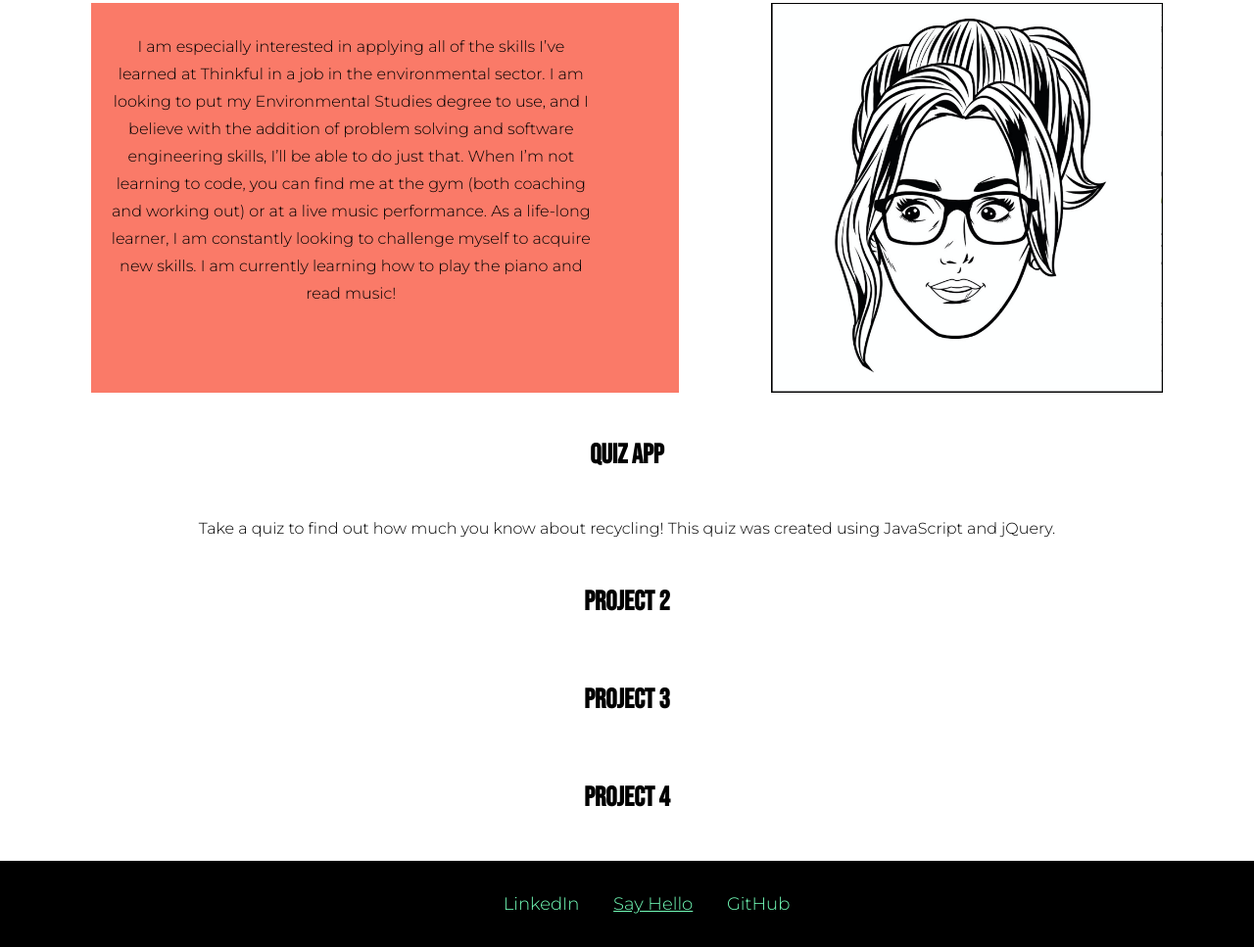
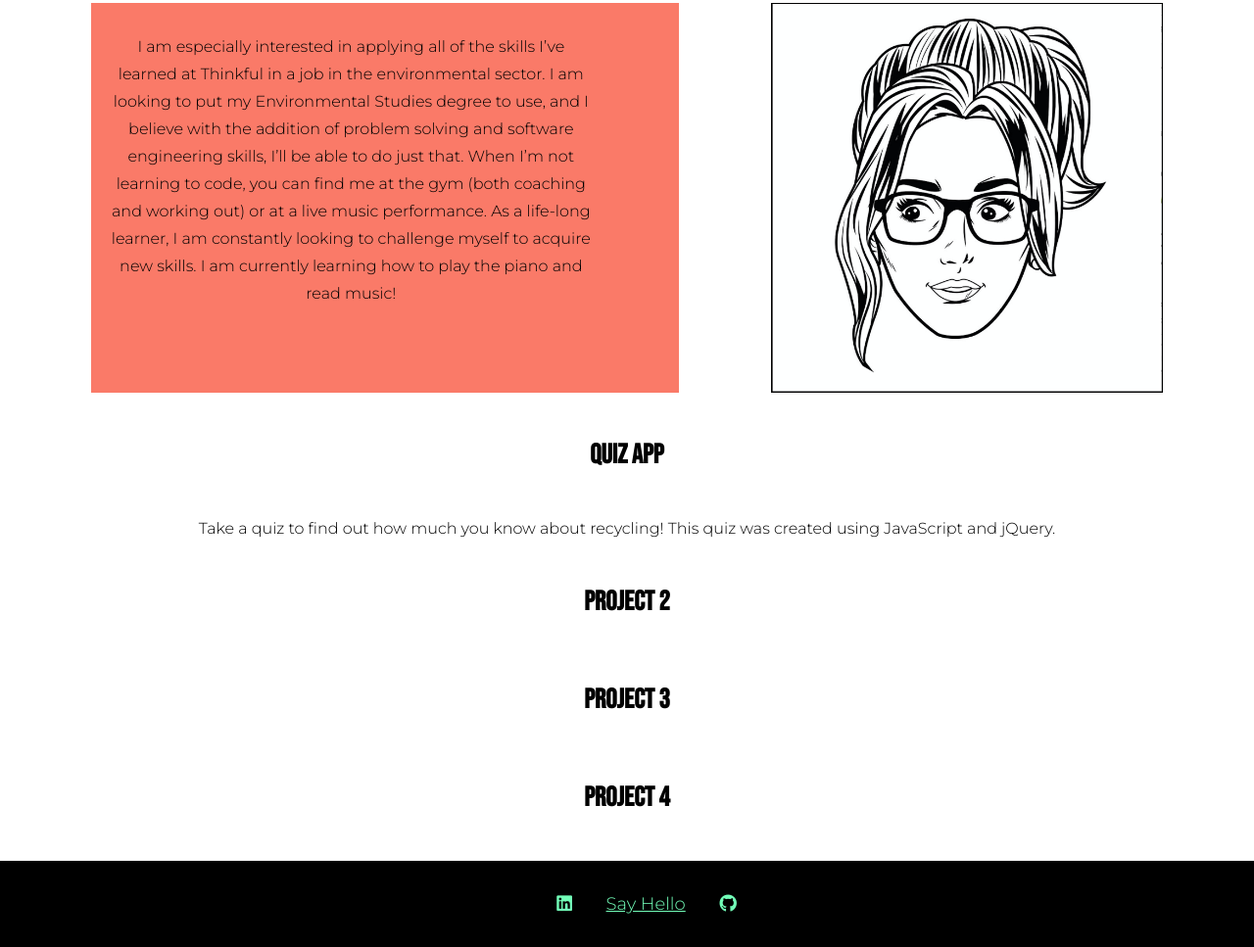
Before and after one commit to sarawarnock/portfolio, a plain HTML site: page index.html in a window 1280 px wide. Shown: the part 295-1262 px from the top of the page at 98% size. Drawn offline with nearby package versions, Linux system fonts and the light colour scheme.

Commit message:
social icons

```diff
--- a/index.html
+++ b/index.html
@@ -4,6 +4,8 @@
     <title>HTML wireframe</title>
     <meta name="viewport" content="width=device-width, initial-scale=1">
     <link rel="stylesheet" type="text/css" href="//cdnjs.cloudflare.com/ajax/libs/normalize/6.0.0/normalize.css">
+    <link rel="stylesheet" href="https://use.fontawesome.com/releases/v5.4.1/css/all.css" integrity="sha384-5sAR7xN1Nv6T6+dT2mhtzEpVJvfS3NScPQTrOxhwjIuvcA67KV2R5Jz6kr4abQsz"
+	 crossorigin="anonymous">
     <link rel="stylesheet" type="text/css" href="main.css">
     <link href="https://fonts.googleapis.com/css?family=Bebas+Neue|Montserrat:300&display=swap" rel="stylesheet">
 </head>
@@ -16,8 +18,8 @@
                 <ul class="menu">
                     <li><a class="nav-class">Bio</a></li>
                     <li><a class="nav-class">Portfolio</a></li>
-                    <li><a class="nav-class" href="https://www.linkedin.com/in/sara-warnock-40671085/">LinkedIn</a></li>
-                    <li><a class="nav-class" href="https://github.com/sarawarnock">GitHub</a></li>
+                    <li><a class="nav-class" href="https://www.linkedin.com/in/sara-warnock-40671085/" target="_blank">LinkedIn</a></li>
+                    <li><a class="nav-class" href="https://github.com/sarawarnock" target="_blank">GitHub</a></li>
                 </ul>
             </nav>
         </header>
@@ -56,10 +58,10 @@
         </section>
     </main>
     <footer role="content-info">
-        <ul>
-            <li class="contact">LinkedIn</li>
-            <li class="contact"><a class="contact" href="mailto: sara@sarawarnock.com">Say Hello</a></li>
-            <li class="contact">GitHub</li>
+        <ul class="contact">
+            <li class="contact-icon"><a class="social" href="https://www.linkedin.com/in/sara-warnock-40671085/" target="_blank"><i class="fab fa-linkedin"></a></i></li>
+            <li class="contact-icon"><a class="contact" href="mailto: sara@sarawarnock.com">Say Hello</a></li>
+            <li class="contact-icon"><a class="social" href="https://github.com/sarawarnock" target="_blank"><i class="fab fa-github"></a></i></li>
         </ul>
     </footer>
     <script type="text/javascript" src="https://code.jquery.com/jquery-3.4.1.js" integrity="sha256-WpOohJOqMqqyKL9FccASB9O0KwACQJpFTUBLTYOVvVU=" crossorigin="anonymous"></script>
--- a/main.css
+++ b/main.css
@@ -118,6 +118,18 @@ footer {
     color: #72FDB8;
     display: inline;
     list-style-type: none;
+}
+
+.contact-icon {
+    list-style-type: none;
+    display: inline;
+    color: #72FDB8;
+}
+
+.social {
+    color: #72FDB8;
+    width: 70px;
+    height: 70px;
 }
 
 @media screen and (min-width: 760px) {
```
